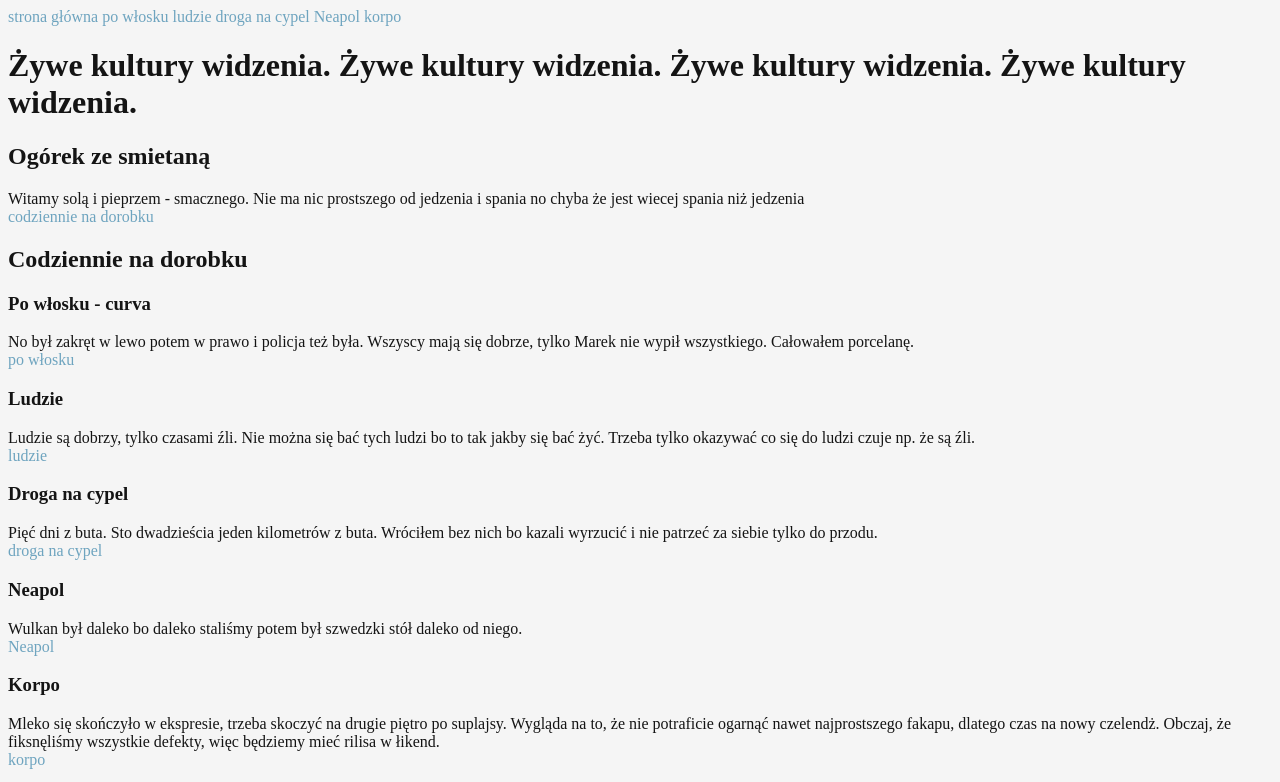
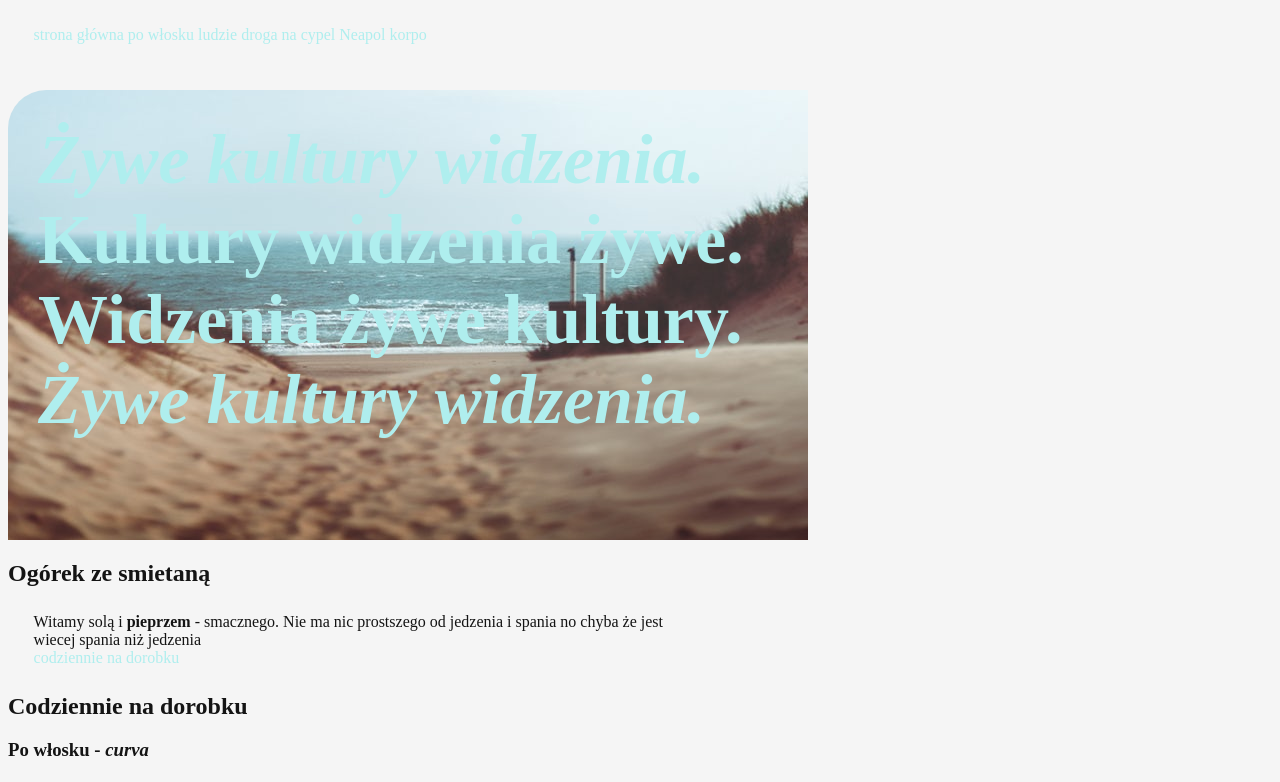
Before and after one commit to krzysiekgryko/homepage, a plain HTML site: page index.html in a window 1280 px wide. Shown: the top 782 px of the page. Drawn offline with Linux system fonts and the light colour scheme.

Commit message:
feat: new viev

```diff
--- a/index.html
+++ b/index.html
@@ -19,14 +19,17 @@
 		<a class="link" href="korpo.html">korpo</a>
 	</header>
 	<main>
-		<header>
+		<header class="front">
 			<h1 class="mainHeader">
-				Żywe kultury widzenia. Żywe kultury widzenia. Żywe kultury widzenia. Żywe kultury widzenia.
+				<em>Żywe kultury widzenia.</em> Kultury widzenia żywe.
+				<br>
+			<strong>Widzenia żywe kultury.</strong>	<em>Żywe kultury widzenia.</em>
 			</h1>
 		</header>
-		<section>
+		<section class="cucumber">
 			<h2 class="secondHeader">Ogórek ze smietaną</h2>
-			<p class="paragraph">Witamy solą i pieprzem - smacznego. Nie ma nic prostszego od jedzenia i spania no chyba
+			<p class="paragraph">Witamy solą i <strong>pieprzem</strong> - smacznego. Nie ma nic prostszego od jedzenia
+				i spania no chyba
 				że jest wiecej
 				spania niż jedzenia<br>
 				<a class="link" href="#codziennieNaDorobku">codziennie na dorobku</a>
@@ -36,7 +39,7 @@
 			<h2 class="secondHeader">Codziennie na dorobku</h2>
 			<section>
 				<h3 class="thirthHeader">
-					Po włosku - curva
+					Po włosku - <em>curva</em>
 				</h3>
 				<p class="paragraph">
 					No był zakręt w lewo potem w prawo i policja też była. Wszyscy mają się dobrze, tylko Marek nie
@@ -99,7 +102,7 @@
 
 
 
-	<script src="main.js"></script>
+	script src="main.js"></script>
 
 
 </body>
--- a/style.css
+++ b/style.css
@@ -2,11 +2,51 @@ body {
         background: #f5f5f5;
 }
 
-.mainHeader, .articleHeader, .thirthHeader, .paragraph, .secondHeader  {
+.mainHeader {
+        color: paleturquoise;
+        width: 100%;
+        max-width: 800px;
+        padding: 30px;
+        font-size: 70px;
+        height: 300px;
+        overflow: hidden;
+        min-height: 100%;
+        border: 10px palegreen;
+}
+
+.front {
+        background-image: url(../homepage/img/front/front3.jpeg);
+        height: 450px;
+        background-repeat: no-repeat;
+        background-position-y: center;
+        border-radius: 3vw 0 0 0;
+
+}
+
+.articleHeader, .thirthHeader {
+        color: #141414;
+}
+
+.paragraph {
+        width: 50vw;
+        color: #141414;
+        margin: 2vw;
+
+}
+
+.mainMenu {
+        margin: 2vw;
+}
+
+.secondHeader {
         color: #141414;
 }
 
 .link {
-        color: #6EA4BF;
+        color: paleturquoise;
         text-decoration: none;
 }
+
+.cucumber {
+        color:
+}
```
Also changed, not shown: poWlosku.html (+4 -4 lines), img/front/front0.jpeg (added), img/front/front1.jpeg (added), img/front/front3.jpeg (added), img/korpo/korpo0.jpeg (added).
